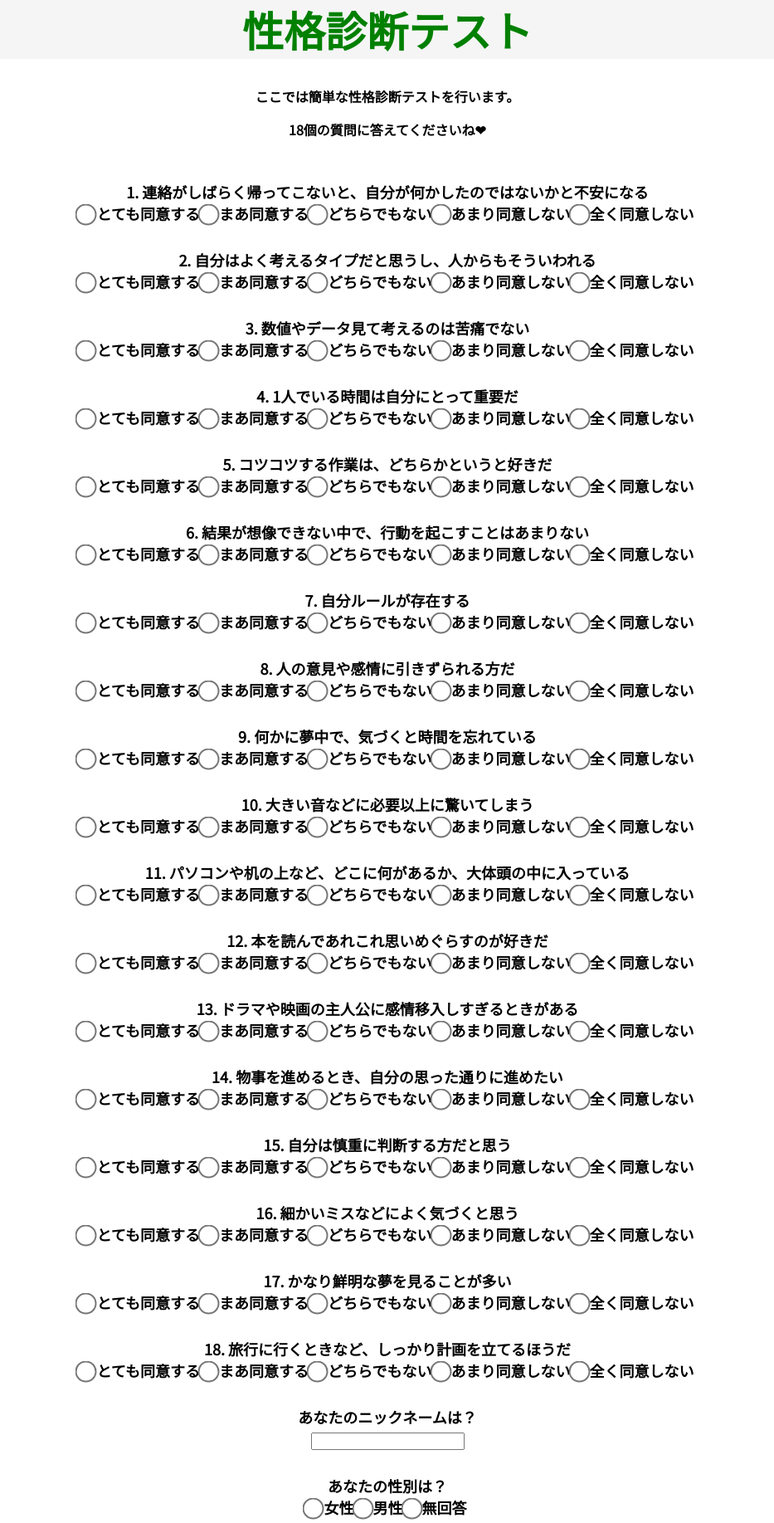
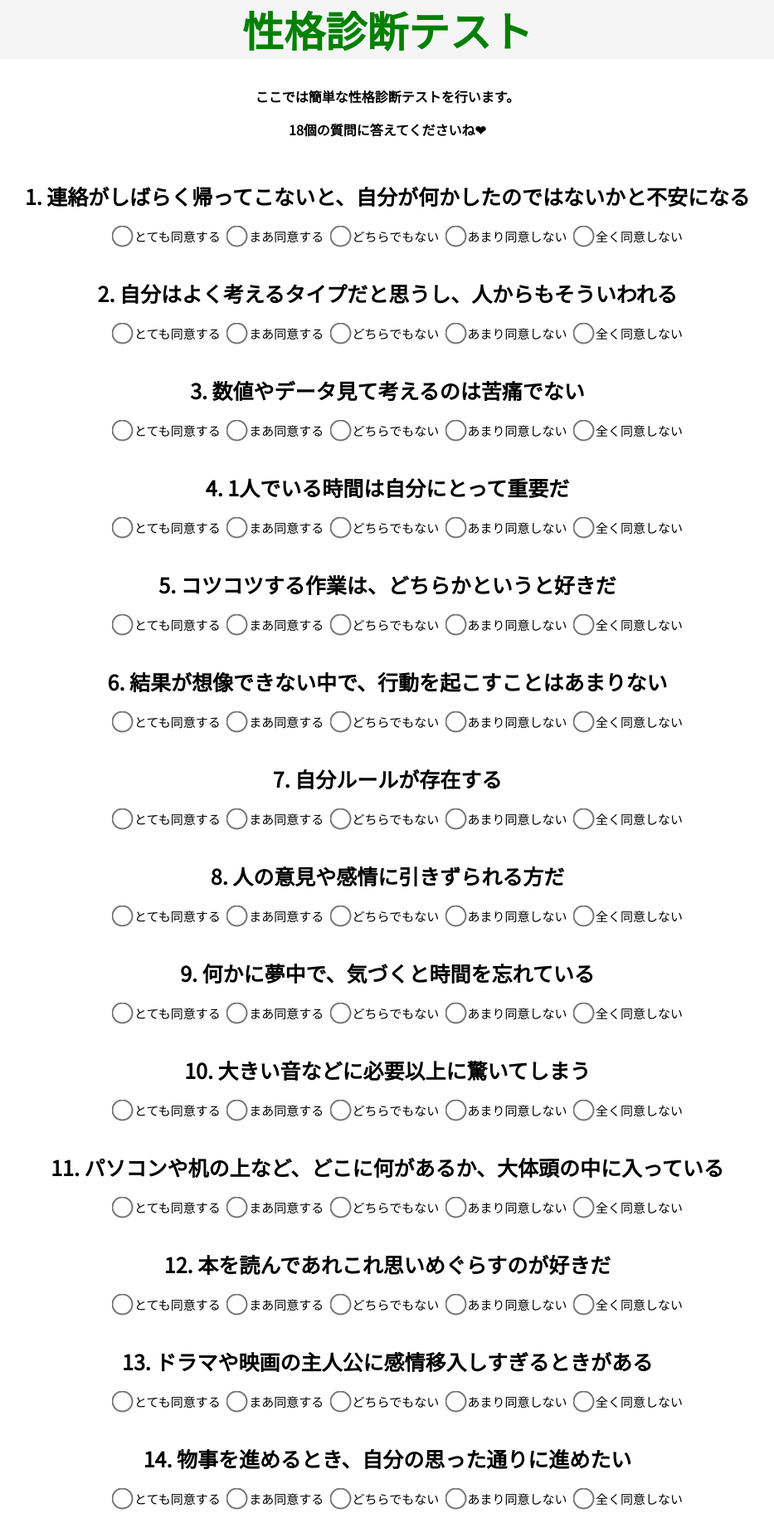
Before and after one commit to kanakof/personality_django, a Django app: page /questions/ in a window 1280 px wide. Shown: the part 133-1968 px from the top of the page at 83% size, without its empty margins (173-1106 px from the left). Run offline with Django 4.2, Linux system fonts and the light colour scheme; data comes from the database, SQL or seed files in the repository.

Commit message:
【html＆css】諸々デザイン修正しました！これで最終反映したいです

```diff
--- a/app/questions/static/questions/index.css
+++ b/app/questions/static/index.css
@@ -1,11 +1,9 @@
 @charset "UTF-8";
 
 
-/* <meta name="description" content="${description}" />--> */
-/* <style media="screen"> */
 body{
   text-align: center;
-  font-family: "Noto Sans JP";
+  font-family: "Noto Sans JP", sans-serif;
 }
 
 .header{
@@ -30,7 +28,6 @@ li {
 
 .content{
   margin: 50px;
-  /* color: #22e068; */
 }
 
 .content h2{
@@ -41,32 +38,47 @@ li {
   border-bottom: 3px dashed #3f5b96;
 }
 
-.question, .question_other{
-  font-size:large;
+
+.question_content,.question_other{
+  font-size:25px;
   font-weight:bold;
-  margin-top: 30px;
+  margin-top: 40px;
   margin-left: 20px;
   margin-bottom: 10px;
   margin-right: 20px;
+  /* padding: 10px; */
 }
 
-/* .question_other{
-  float: left;
-} */
+label{
+  /* display: block; */
+  font-size: 15px;
+  margin-top: 20px;
+  margin-left: 10px;
+  margin-bottom: 20px;
+  /* margin-right: 10px; */
+  /* padding-left: 30px; */
+}
+
 
 .answer{
-  font-size:8em;
-  font-weight:bold;
-  margin-top: 30px;
+  font-size: 15px;
+  margin-top: 20px;
   margin-left: 40px;
   margin-bottom: 10px;
   margin-right: 20px;
+  /* padding: 30px; */
 }
 
 input[type=radio] {
   transform: scale(2);
-  margin: 0 6px 0 0;
+  margin: 0 8px 0 0;
   background-color: greenyellow;
+}
+
+input[type=text] {
+  font-size: 20px;
+  margin: 0 0 0 0;
+  background-color: white;
 }
 
 button[type=submit],[type=button] {
@@ -77,9 +89,6 @@ button[type=submit],[type=button] {
   padding:20px;
   font-size:18px;
   margin-top: 50px;
-  /* margin-left: 20px;
-  margin-bottom: 10px;
-  margin-right: 20px; */
   background-color:#dee7ec;
   color:black;
 }
@@ -97,7 +106,6 @@ h1 {
 }
 
 h2 {
-  /* font-size:50px; */
   background-color:whitesmoke;
 }
 
--- a/app/questions/templates/questions/home.html
+++ b/app/questions/templates/questions/home.html
@@ -35,7 +35,6 @@
     </div>
 
     <button type="button"><a href="{% url 'questions' %}">診断をはじめる</a></button>
-    <!-- TODO #改善必要！！！ -->
 </body>
 
 </html>
--- a/app/questions/templates/questions/question_list.html
+++ b/app/questions/templates/questions/question_list.html
@@ -8,7 +8,7 @@
   <meta name="viewport" content="width=device-width, user-scalable=no" />
   <meta name="apple-mobile-web-app-capable" content="yes" />
   <link href="https://fonts.googleapis.com/css?family=Noto+Sans+JP" rel="stylesheet">
-  <link rel="stylesheet" href='{% static "questions/index.css" %}'/>
+  <link rel="stylesheet" href='{% static "index.css" %}'/>
 
   <title>性格診断テスト</title>
 
@@ -33,11 +33,11 @@
       <form action="" method="post">{% csrf_token %}
         {% for question in questions %}
 
-          <div>
           <div class="question">
-              <div>
+            <div class = "question_content">
               {{question.body}}
             </div>
+            <div class="answer">
               <label><input type="radio" name="item{{forloop.counter}}"  value="5" />とても同意する</label>
               <label><input type="radio" name="item{{forloop.counter}}"  value="4" />まあ同意する</label>
               <label><input type="radio" name="item{{forloop.counter}}"  value="3" />どちらでもない</label>
@@ -57,19 +57,19 @@
         <div class="question_other">
           あなたの性別は？
           <div class="group1_area">
-            <label><input type="radio" name="gender" value="1" id="gender-female">女性</label>
-            <label><input type="radio" name="gender" value="2" id="gender-male">男性</label>
-            <label><input type="radio" name="gender" value="3" id="gender-none">無回答</label>
+            <label><input type="radio" name="gender" value="1" id="gender_female">女性</label>
+            <label><input type="radio" name="gender" value="2" id="gender_male">男性</label>
+            <label><input type="radio" name="gender" value="3" id="gender_none">無回答</label>
           </div>
         </div>
 
         <div class="question_other">
           あなたの血液型は？
           <div class="group1_area">
-            <label><input type="radio" name="blood" value="1" id="blood-a">A型</label>
-            <label><input type="radio" name="blood" value="2" id="blood-b">B型</label>
-            <label><input type="radio" name="blood" value="3" id="blood-o">O型</label>
-            <label><input type="radio" name="blood" value="4" id="blood-ab">AB型</label>
+            <label><input type="radio" name="blood" value="1" id="blood_a">A型</label>
+            <label><input type="radio" name="blood" value="2" id="blood_b">B型</label>
+            <label><input type="radio" name="blood" value="3" id="blood_o">O型</label>
+            <label><input type="radio" name="blood" value="4" id="blood_ab">AB型</label>
           </div>
         </div>
 
--- a/app/questions/templates/questions/result_a.html
+++ b/app/questions/templates/questions/result_a.html
@@ -7,7 +7,7 @@
         <meta name="viewport" content="width=device-width, user-scalable=no" />
         <meta name="apple-mobile-web-app-capable" content="yes" />
         <link href="https://fonts.googleapis.com/css?family=Noto+Sans+JP" rel="stylesheet">
-        <link rel="stylesheet" href='{% static "questions/index.css" %}'/>
+        <link rel="stylesheet" href='{% static "index.css" %}'/>
 
 
         <title>あなたのTypeはAです</title>
@@ -34,8 +34,7 @@
             </div>
             <div class = "share_result">
                 SNSで結果をシェアする
-                <!-- TODO url取得出来次第、復活
-                    <a href="https://twitter.com/intent/tweet?url=http://127.0.0.1:4000/result_a.html&text=あなたは…人が好きな繊細さんタイプです%0a👇診断してみる">Tweetする</a> -->
+                    <a href="https://twitter.com/intent/tweet?url=http://kanakong.pythonanywhere.com/&text=あなたは…思考没頭タイプです%0a👇診断してみる">Tweetする</a>
                 </a>
             </div>
         </div>
--- a/app/questions/templates/questions/result_b.html
+++ b/app/questions/templates/questions/result_b.html
@@ -7,7 +7,7 @@
         <meta name="viewport" content="width=device-width, user-scalable=no" />
         <meta name="apple-mobile-web-app-capable" content="yes" />
         <link href="https://fonts.googleapis.com/css?family=Noto+Sans+JP" rel="stylesheet">
-        <link rel="stylesheet" href='{% static "questions/index.css" %}'/>
+        <link rel="stylesheet" href='{% static "index.css" %}'/>
 
 
         <title>あなたのTypeはBです</title>
@@ -34,8 +34,7 @@
             </div>
             <div class = "share_result">
                 SNSで結果をシェアする
-                <!--  TODO url取得出来次第、復活
-                    <a href="https://twitter.com/intent/tweet?url=http://127.0.0.1:4000/result_a.html&text=あなたは…思考没頭タイプです%0a👇診断してみる">Tweetする</a> -->
+                    <a href="https://twitter.com/intent/tweet?url=http://kanakong.pythonanywhere.com/&text=あなたは…思考没頭タイプです%0a👇診断してみる">Tweetする</a>
             </div>
         </div>
     </body>
--- a/app/questions/templates/questions/result_c.html
+++ b/app/questions/templates/questions/result_c.html
@@ -7,7 +7,7 @@
         <meta name="viewport" content="width=device-width, user-scalable=no" />
         <meta name="apple-mobile-web-app-capable" content="yes" />
         <link href="https://fonts.googleapis.com/css?family=Noto+Sans+JP" rel="stylesheet">
-        <link rel="stylesheet" href='{% static "questions/index.css" %}'/>
+        <link rel="stylesheet" href='{% static "index.css" %}'/>
 
 
         <title>あなたのTypeはCです</title>
@@ -35,8 +35,7 @@
             </div>
             <div class = "share_result">
                 SNSで結果をシェアする
-                <!-- TODO url取得出来次第、復活
-                    <a href="https://twitter.com/intent/tweet?url=http://127.0.0.1:4000/result_a.html&text=あなたは…こだわり職人タイプです%0a👇診断してみる">Tweetする</a> -->
+                    <a href="https://twitter.com/intent/tweet?url=http://kanakong.pythonanywhere.com/&text=あなたは…思考没頭タイプです%0a👇診断してみる">Tweetする</a>
             </div>
         </div>
     </body>
```
Lines whose indentation alone changed are shown as unchanged.
